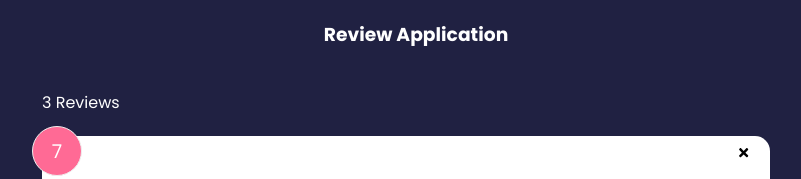
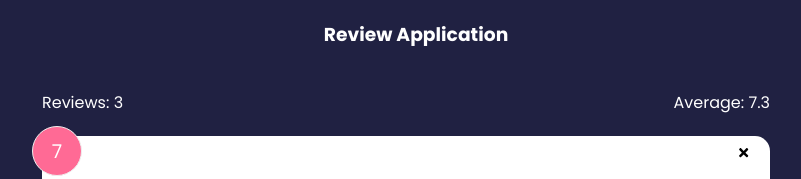
Before and after one commit to CodeLeom/WTF, a React (Vite) app: page / in a window 1280 px wide. Shown: the top 179 px of the page, without its empty margins (234-1035 px from the left). Built offline with nearby package versions, Linux system fonts and the light colour scheme.

Commit message:
feat: add average of the total review rating

```diff
--- a/src/components/ReviewStats.jsx
+++ b/src/components/ReviewStats.jsx
@@ -1,11 +1,17 @@
 
 
 function ReviewStats({reviews}) {
+    // sum of the total reviews rating and divided by the total length of the array and the output is converted to a single decimal place.
+
+    let average = (reviews.reduce((acc, cur) => {
+        return acc + cur.rating}, 0)/reviews.length).toFixed(1)
 
   return (
     <>
       <div className="review-stats">
-        <p>{reviews.length} Reviews</p>
+        <p>Reviews: {reviews.length}</p>
+
+        <p>Average: {isNaN(average) ? 0 : average}</p>
       </div>
     </>
   )
```
